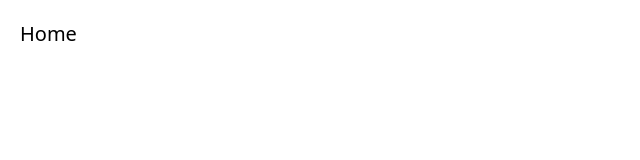
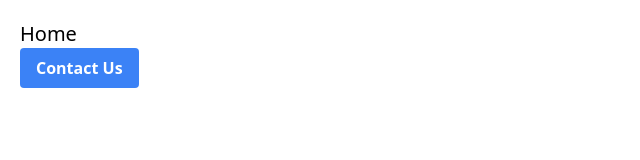
Before and after one commit to ruelluna/sample-git-training, a plain HTML site: page index.html in a window 1280 px wide. Shown: the whole page, without its empty margins (0-640 px from the left). Drawn offline with nearby package versions, Linux system fonts and the light colour scheme.

Commit message:
Added Button

```diff
--- a/index.html
+++ b/index.html
@@ -11,7 +11,13 @@
 
 	<div class="container py-5 px-5">
 		<h1 class="text-xl">Home</h1>
+
+
+
+	<button class="bg-blue-500 hover:bg-blue-700 text-white font-bold py-2 px-4 rounded">
+  Contact Us
 	</div>
+</button>
 
 </body>
 </html>
```
